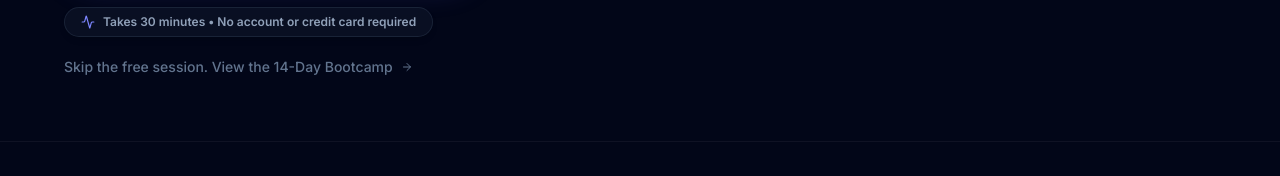
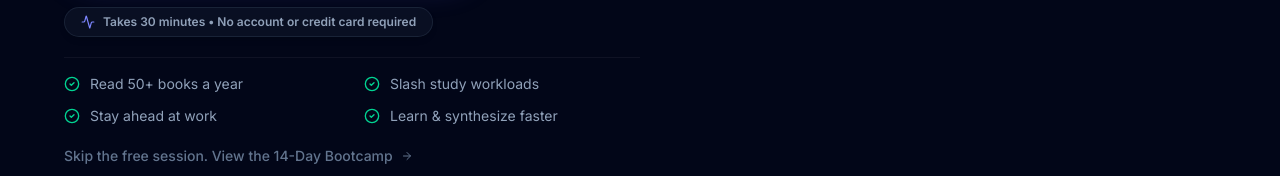
Before and after one commit to richardvanderkolk/the-rogue-puffin, a Next.js app: page / in a window 1280 px wide. Shown: the part 770-946 px from the top of the page. Built offline with nearby package versions, Linux system fonts and the light colour scheme; no server answers.

Commit message:
UX copywriting: add outcome-driven benefits grid to hero, and reframe social proof section into an empirical proof challenge

```diff
--- a/src/app/page.tsx
+++ b/src/app/page.tsx
@@ -1,6 +1,6 @@
 import Link from "next/link";
 import Image from "next/image";
-import { ArrowRight, Zap, Brain, BookOpen, Clock, Activity, ArrowDown } from "lucide-react";
+import { ArrowRight, Zap, Brain, BookOpen, Clock, Activity, ArrowDown, CheckCircle2 } from "lucide-react";
 import { OutliersSection } from "@/components/landing/OutliersSection";
 import { IsThisForYouSection } from "@/components/landing/IsThisForYouSection";
 import { WallOfWinsSection } from "@/components/landing/WallOfWinsSection";
@@ -60,6 +60,26 @@ export default function V2LandingPage() {
                                     </Link>
                                     <div className="flex items-center gap-2 text-xs font-semibold text-slate-400 bg-slate-900/60 border border-slate-800/80 px-4 py-1.5 rounded-full shadow-md backdrop-blur-sm mt-1">
                                         <Activity className="w-3.5 h-3.5 text-indigo-400" /> Takes 30 minutes • No account or credit card required
+                                    </div>
+                                </div>
+
+                                {/* Core Outcomes */}
+                                <div className="grid grid-cols-2 gap-x-6 gap-y-3 w-full pt-4 max-w-xl mx-auto lg:mx-0 text-left border-t border-white/5">
+                                    <div className="flex items-center gap-2.5 text-sm text-slate-400">
+                                        <CheckCircle2 className="w-4 h-4 text-emerald-400 shrink-0" />
+                                        <span>Read 50+ books a year</span>
+                                    </div>
+                                    <div className="flex items-center gap-2.5 text-sm text-slate-400">
+                                        <CheckCircle2 className="w-4 h-4 text-emerald-400 shrink-0" />
+                                        <span>Slash study workloads</span>
+                                    </div>
+                                    <div className="flex items-center gap-2.5 text-sm text-slate-400">
+                                        <CheckCircle2 className="w-4 h-4 text-emerald-400 shrink-0" />
+                                        <span>Stay ahead at work</span>
+                                    </div>
+                                    <div className="flex items-center gap-2.5 text-sm text-slate-400">
+                                        <CheckCircle2 className="w-4 h-4 text-emerald-400 shrink-0" />
+                                        <span>Learn & synthesize faster</span>
                                     </div>
                                 </div>
 
--- a/src/components/landing/WallOfWinsSection.tsx
+++ b/src/components/landing/WallOfWinsSection.tsx
@@ -8,13 +8,13 @@ export function WallOfWinsSection() {
 
                 <div className="text-center space-y-4 max-w-3xl mx-auto">
                     <div className="inline-flex items-center gap-2 px-3 py-1 rounded-full bg-indigo-500/10 border border-indigo-500/20 text-indigo-300 text-xs font-bold uppercase tracking-widest mb-2">
-                        <TrendingUp className="w-3 h-3" /> Proof of Concept
+                        <TrendingUp className="w-3 h-3" /> Empirical Proof
                     </div>
                     <h2 className="text-4xl md:text-5xl font-black text-white tracking-tight leading-[1.1]">
-                        Don't take our word for it.
+                        Looking for proof? Don’t take our word for it.
                     </h2>
-                    <p className="text-lg text-slate-400 font-light leading-relaxed">
-                        Results from early adopters who installed the learning operating system.
+                    <p className="text-lg md:text-xl text-slate-400 font-light leading-relaxed max-w-2xl mx-auto">
+                        Take the free training and measure your own reading speed before and after. In less than 30 minutes, you’ll have stronger evidence than any testimonial we could show you.
                     </p>
                 </div>
 
```
